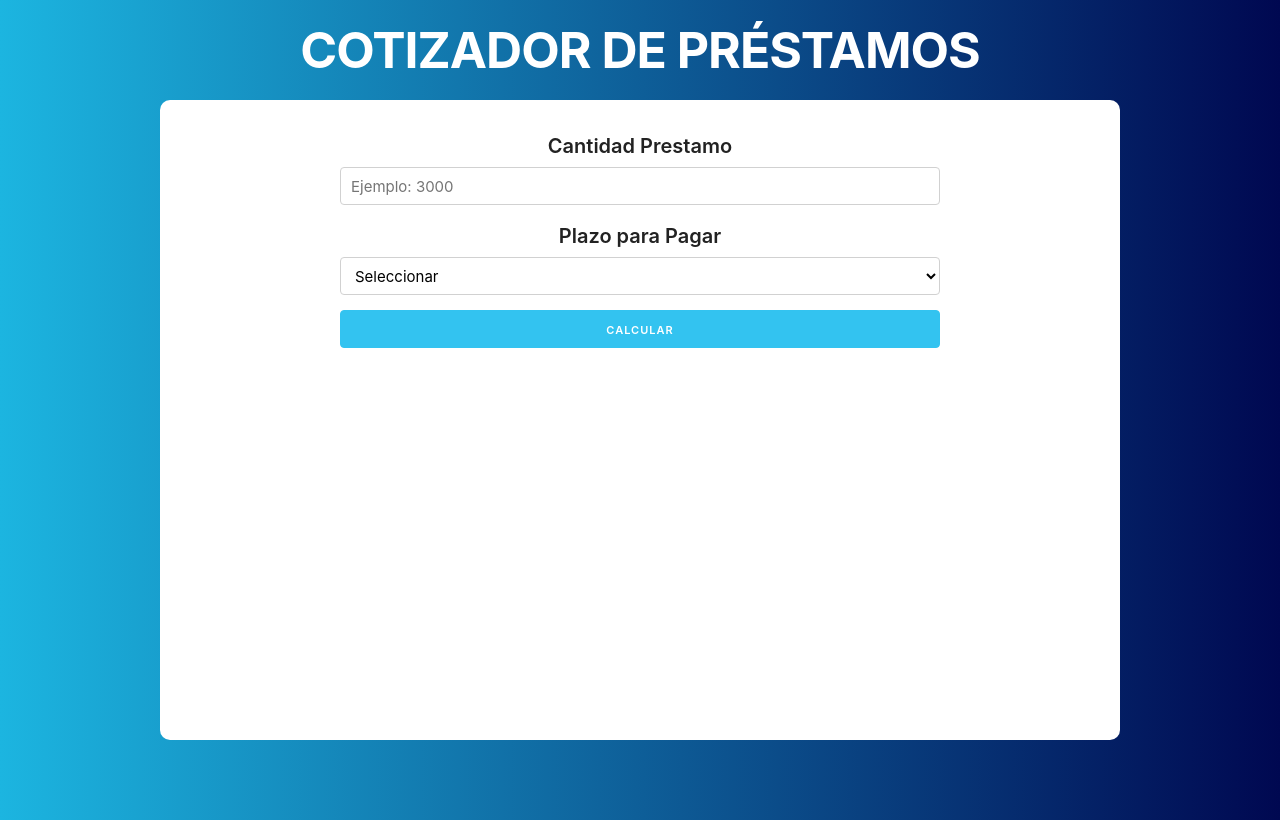
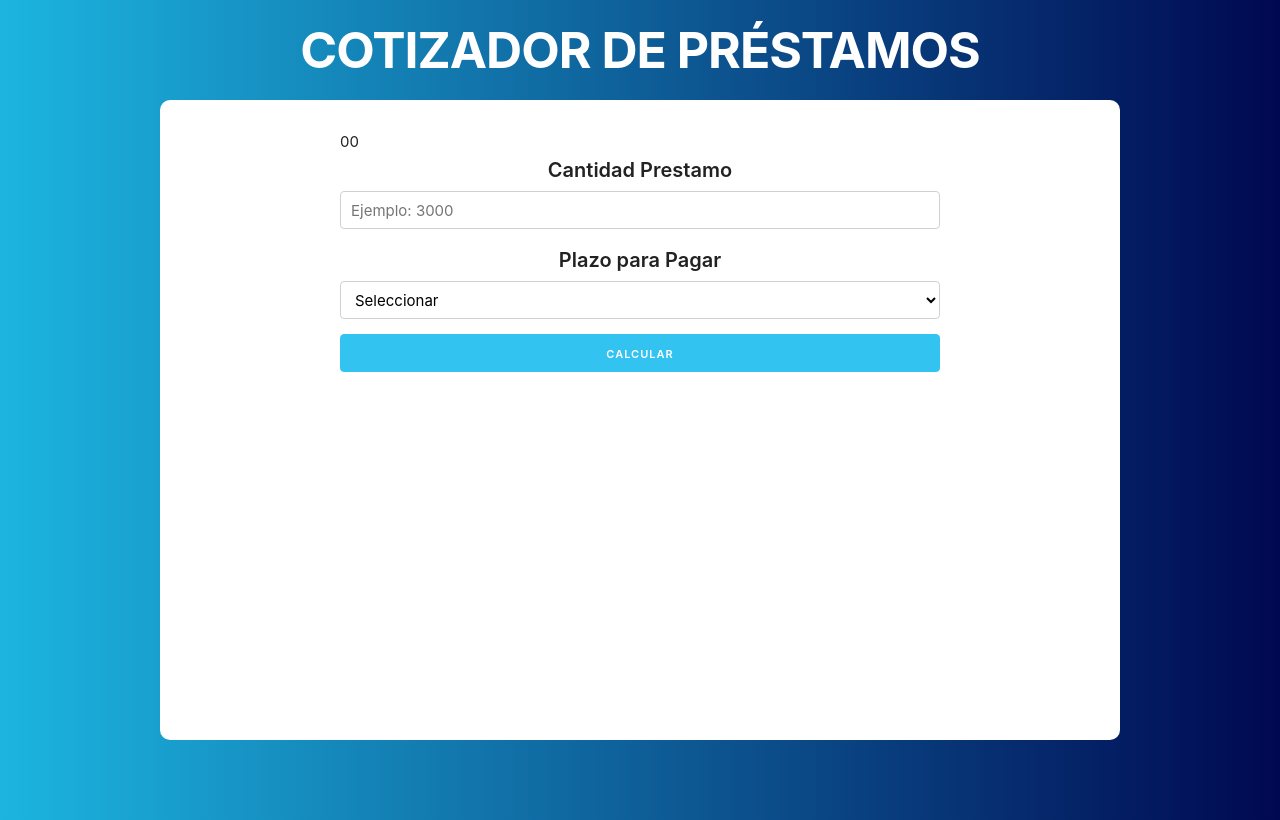
Before and after one commit to ManuelVillarVitoria/react-loanquote, a React (Create React App) app: page / in a window 1280 px wide. Built offline with nearby package versions, Linux system fonts and the light colour scheme.

Commit message:
using Hook State to read the values and 'select' of form

```diff
--- a/src/App.js
+++ b/src/App.js
@@ -1,16 +1,28 @@
-import React, { Fragment } from 'react';
+import React, { Fragment, useState } from 'react';
 import Header from './componentes/Header';
 import Formulario from './componentes/Formulario';
 
 
 function App() {
+
+  //Definir los HookState usando array destructuring
+  //El primer valor contiene el valor y el segundo es
+  //la función que va actualizando el valor.
+  const [cantidad, guardarCantidad] = useState(0);
+  const [plazo, guardarPlazo] = useState(0);
+
   return (
     <Fragment>
       <Header
           titulo = "Cotizador de Préstamos"
       />
       <div className="container">
-        <Formulario />
+        <Formulario
+          cantidad = {cantidad}
+          guardarCantidad = {guardarCantidad}
+          plazo = {plazo}
+          guardarPlazo = {guardarPlazo}
+        />
       </div>
     </Fragment>
   );
--- a/src/componentes/Formulario.js
+++ b/src/componentes/Formulario.js
@@ -2,10 +2,21 @@
 import React from 'react';
 
 //sfc(snippets React)
-const Formulario = () => {
+const Formulario = ({cantidad,guardarCantidad,plazo,guardarPlazo}) => { //Aplicamos Destructuring
+
+    //Definir el HookState usando array destructuring
+    //Los valores siempre fluyen del padre al hijo y no al revés, por eso pondremos
+    // el State en App.js
+    //const [cantidad, guardarCantidad] = useState(0);
+
+    //const leerCantidad = (e) => {
+        //console.log('Escribiendo cantidad....');
+        //guardarCantidad( parseInt(e.target.value) );
 
     return (
         <form>
+           {cantidad}
+           {plazo}
             <div className="row">
                 <div>
                     <label>Cantidad Prestamo</label>
@@ -13,12 +24,15 @@ const Formulario = () => {
                         className="u-full-width"
                         type="number"
                         placeholder="Ejemplo: 3000"
+                        //onChange={ leerCantidad }
+                        onChange= {e => guardarCantidad( parseInt(e.target.value) )}
                     />
                 </div>
                 <div>
                     <label>Plazo para Pagar</label>
                     <select
                         className="u-full-width"
+                        onChange= {e => guardarPlazo( parseInt(e.target.value) )}
                     >
                         <option value="">Seleccionar</option>
                         <option value="3">3 meses</option>
@@ -37,6 +51,7 @@ const Formulario = () => {
             </div>
         </form>
       );
+
 }
 
 export default Formulario;
```
